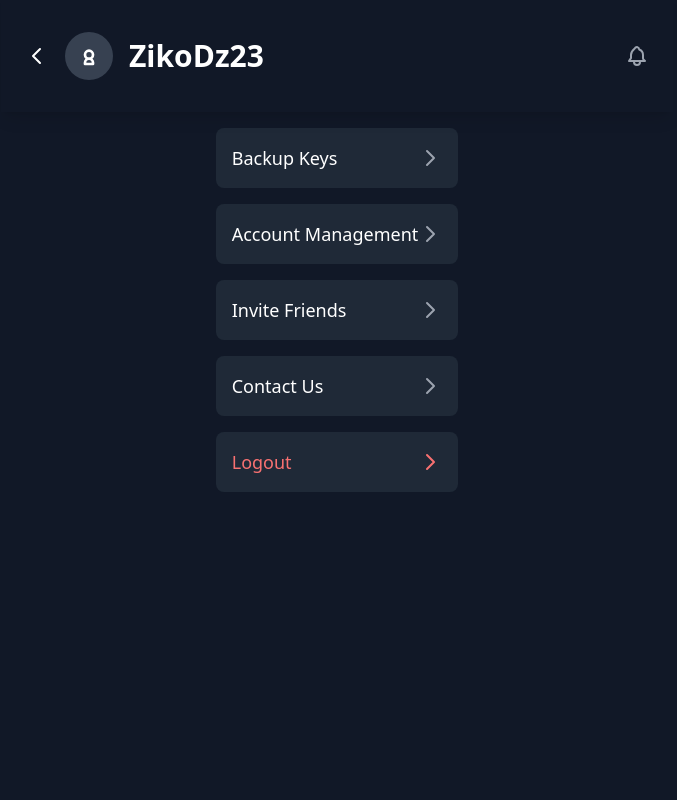
After one commit to ZikoDz23/Investly, a Django app: page /profile/ in a window 1280 px wide. The commit adds this page. Shown: the whole page, without its empty margins (303-980 px from the left). Run offline with Django 5.2, Linux system fonts and the light colour scheme; a user stored in the database is signed in; data comes from the database, SQL or seed files in the repository; both versions use the stored data as it was after the commit; some libraries are stand-ins or nearby versions.

Commit message:
solving main page error

```diff
--- a/authtg/models.py
+++ b/authtg/models.py
@@ -1,6 +1,8 @@
 # models.py
 from django.contrib.auth.models import User
 from django.db import models
+from django.db.models.signals import post_save
+from django.dispatch import receiver
 
 class UserProfile(models.Model):
     user = models.OneToOneField(User, on_delete=models.CASCADE)
@@ -12,9 +14,6 @@ class UserProfile(models.Model):
     def __str__(self):
         return self.user.username
 
-from django.db.models.signals import post_save
-from django.dispatch import receiver
-
 @receiver(post_save, sender=User)
 def create_user_profile(sender, instance, created, **kwargs):
     if created:
--- a/authtg/urls.py
+++ b/authtg/urls.py
@@ -14,4 +14,5 @@ urlpatterns = [
     path('receive/', views.select_network, name='select_network'),
     path('receive/<str:network>/', views.receive_address, name='receive_address'),
     path('asset/<str:name>/', views.asset_detail, name='asset_detail'),
+    path('profile/', views.profile, name='profile')
 ]
--- a/authtg/views.py
+++ b/authtg/views.py
@@ -1,5 +1,3 @@
-# views.py
-
 from django.shortcuts import render, redirect
 from django.http import JsonResponse
 from web3 import Web3
@@ -8,6 +6,17 @@ from tronpy.providers import HTTPProvider
 from tronpy.keys import PrivateKey
 import requests
 from decimal import Decimal
+import qrcode
+from io import BytesIO
+from django.core.files.base import ContentFile
+import base64
+from django.contrib.auth.decorators import login_required
+from django.contrib.auth.models import User
+from django.contrib.auth import authenticate, login, logout
+from django.contrib import messages
+from django.conf import settings
+from .models import UserProfile
+
 
 # Set up Ethereum (ETH) connection
 eth_web3 = Web3(Web3.HTTPProvider('https://mainnet.infura.io/v3/bf28a0864caa4fa7bc364c205bec19b3'))
@@ -73,11 +82,7 @@ def fetch_trc20_balance(address, contract_address):
     balance = contract.functions.balanceOf(address)
     return Decimal(balance) / Decimal(10 ** 6)
 
-from django.shortcuts import render, redirect
-from django.contrib.auth.decorators import login_required
-from django.http import JsonResponse
-from decimal import Decimal
-from .models import UserProfile  # Assuming UserProfile is created as outlined before
+ # Assuming UserProfile is created as outlined before
 
 @login_required
 def import_wallet(request):
@@ -146,12 +151,6 @@ def main_page(request):
     assets = request.session.get('assets', [])
     return render(request, 'main_page.html', {'total_balance_usd': total_balance_usd, 'assets': assets})
 
-# views.py
-
-from django.shortcuts import render, redirect
-from django.contrib.auth.models import User
-from django.contrib.auth import authenticate, login
-from django.contrib import messages
 
 def register(request):
     if request.method == 'POST':
@@ -184,10 +183,6 @@ def register(request):
 
     return render(request, 'register.html')
 
-
-# views.py
-
-from django.contrib.auth import login, logout
 
 def login_view(request):
     if request.method == 'POST':
@@ -263,9 +258,6 @@ def redirect_root(request):
         return redirect('main_page')  # Redirect to main page if logged in
     else:
         return redirect('login')
-
-
-from django.conf import settings
 
 
 
@@ -348,6 +340,35 @@ def send_trc20(private_key, receiver_address, amount, token_address):
     tx_hash = txn.broadcast().txid
     return tx_hash
 
+def update_session_balances(request, eth_account_address, trx_address):
+    # Re-fetch balances for Ethereum and Tron assets
+    eth_balance = fetch_eth_balance(eth_account_address)
+    usdt_eth_balance = fetch_erc20_balance(eth_account_address, '0xdac17f958d2ee523a2206206994597c13d831ec7')
+    trx_balance = fetch_trx_balance(trx_address)
+    usdt_trx_balance = fetch_trc20_balance(trx_address, 'TR7NHqjeKQxGTCi8q8ZY4pL8otSzgjLj6t')
+
+    # Convert balances to USD
+    eth_to_usd = float(Decimal(eth_balance) * get_usd_price("ethereum"))
+    usdt_eth_to_usd = float(Decimal(usdt_eth_balance) * get_usd_price("tether"))
+    trx_to_usd = float(Decimal(trx_balance) * get_usd_price("tron"))
+    usdt_trx_to_usd = float(Decimal(usdt_trx_balance) * get_usd_price("tether"))
+
+    # Calculate total balance in USD
+    total_balance_usd = eth_to_usd + usdt_eth_to_usd + trx_to_usd + usdt_trx_to_usd
+
+    # Update assets data
+    assets = [
+        {"name": "ETH", "balance": float(eth_balance), "usd_value": eth_to_usd},
+        {"name": "USDT_ERC20", "balance": float(usdt_eth_balance), "usd_value": usdt_eth_to_usd},
+        {"name": "TRX", "balance": float(trx_balance), "usd_value": trx_to_usd},
+        {"name": "USDT_TRC20", "balance": float(usdt_trx_balance), "usd_value": usdt_trx_to_usd}
+    ]
+
+    # Store the updated balances and assets in the session
+    request.session['total_balance_usd'] = total_balance_usd
+    request.session['assets'] = assets
+
+
 
 
 @login_required
@@ -366,12 +387,20 @@ def send_asset(request, asset_type):
     trx_balance = fetch_trx_balance(trx_address)
     usdt_trx_balance = fetch_trc20_balance(trx_address, 'TR7NHqjeKQxGTCi8q8ZY4pL8otSzgjLj6t')
 
-    # Available balances
+    # Define fee requirements for each asset type
+    fee_reserve = {
+        "eth": Decimal('0.001'),           # ETH reserve for gas
+        "usdt_erc20": Decimal('0.001'),    # ETH reserve for ERC20 gas
+        "trx": Decimal('1'),               # TRX reserve for TRX transaction fees
+        "usdt_trc20": Decimal('29'),        # TRX reserve for TRC20 transaction fees
+    }
+
+    # Available balances after reserving fees
     balances = {
-        "eth": Decimal(eth_balance),
-        "usdt_erc20": Decimal(usdt_eth_balance),
-        "trx": Decimal(trx_balance),
-        "usdt_trc20": Decimal(usdt_trx_balance),
+        "eth": max(Decimal(eth_balance) - fee_reserve["eth"], Decimal(0)),
+        "usdt_erc20": Decimal(usdt_eth_balance),  # USDT ERC20 relies on ETH balance for gas
+        "trx": max(Decimal(trx_balance) - fee_reserve["trx"], Decimal(0)),
+        "usdt_trc20": max(Decimal(usdt_trx_balance) - fee_reserve["usdt_trc20"], Decimal(0)),
     }
 
     # Validate the asset type
@@ -379,7 +408,7 @@ def send_asset(request, asset_type):
         messages.error(request, "Invalid asset type.")
         return redirect('select_asset')
 
-    # Retrieve the max amount available for the specified asset
+    # Retrieve the max amount available for the specified asset, after reserving for fees
     max_amount = balances[asset_type]
 
     if request.method == 'POST':
@@ -393,7 +422,7 @@ def send_asset(request, asset_type):
             return redirect('send_asset', asset_type=asset_type)
 
         if amount > max_amount:
-            messages.error(request, f"Amount exceeds available balance of {max_amount} {asset_type.upper()}.")
+            messages.error(request, f"Amount exceeds available balance of {max_amount} {asset_type.upper()}, taking transaction fees into account.")
             return redirect('send_asset', asset_type=asset_type)
 
         try:
@@ -411,6 +440,9 @@ def send_asset(request, asset_type):
             else:
                 raise ValueError("Unsupported asset type")
 
+            # Update balances in session after sending the asset
+            update_session_balances(request, eth_account.address, trx_address)
+
             # Success message with transaction details
             messages.success(request, f"Successfully sent {amount} {asset_type.upper()} to {receiver_address}. Transaction ID: {tx_hash}")
             return redirect('main_page')
@@ -426,6 +458,8 @@ def send_asset(request, asset_type):
 
 
 
+
+
 @login_required
 def select_asset(request):
     # Fetch available assets and balances from session (or directly from user profile if preferred)
@@ -437,11 +471,7 @@ def select_network(request):
     return render(request, 'select_network.html')
 
 
-from django.shortcuts import render
-import qrcode
-from io import BytesIO
-from django.core.files.base import ContentFile
-import base64
+
 
 def receive_address(request, network):
     user_profile = request.user.userprofile
@@ -486,3 +516,24 @@ def asset_detail(request, name):
         'balance': asset_info["balance"],
         'usd_value': asset_info["usd_value"],
     })
+
+
+@login_required
+def profile(request):
+    """
+    Renders the profile page for the authenticated user, including wallet and profile information.
+    """
+    # Fetch the authenticated user's profile
+    user_profile, created = UserProfile.objects.get_or_create(user=request.user)
+
+    # Context to pass to the template
+    context = {
+        "username": request.user.username,
+        "wallet_address": user_profile.wallet_address,
+        "eth_address": user_profile.eth_address,
+        "tron_address": user_profile.tron_address,
+        # Additional options for the profile page menu
+
+    }
+
+    return render(request, "profile.html", context)
--- a/invest/settings.py
+++ b/invest/settings.py
@@ -42,6 +42,7 @@ INSTALLED_APPS = [
     'authtg',
     'tailwind',
     'theme',
+    'rest_framework',
 ]
 
 MIDDLEWARE = [
--- /dev/null
+++ b/templates/Profile.html
@@ -0,0 +1,97 @@
+{% load static tailwind_tags %}
+<!DOCTYPE html>
+<html lang="en">
+<head>
+    <meta charset="UTF-8">
+    <meta name="viewport" content="width=device-width, initial-scale=1.0">
+    <title>Profile</title>
+    {% tailwind_css %}
+</head>
+<body class="bg-gray-900 text-white min-h-screen flex flex-col">
+
+    <!-- Header Section with User Info -->
+    <header class="w-full max-w-2xl mx-auto px-6 py-8 flex items-center justify-between fixed top-0 left-0 right-0 bg-gray-900 shadow-lg z-10">
+        <!-- User Info Section -->
+        <div class="flex items-center space-x-4">
+            <button onclick="history.back()" class="text-white hover:text-blue-400 transition duration-200 flex items-center space-x-2">
+                <!-- Left Arrow SVG Icon -->
+                <svg xmlns="http://www.w3.org/2000/svg" class="h-6 w-6" fill="none" viewBox="0 0 24 24" stroke="currentColor">
+                    <path stroke-linecap="round" stroke-linejoin="round" stroke-width="2" d="M15 19l-7-7 7-7" />
+                </svg>
+
+            </button>
+            <div class="w-12 h-12 bg-gray-700 rounded-full flex items-center justify-center">
+                <!-- Placeholder for user profile icon -->
+                <svg xmlns="http://www.w3.org/2000/svg" class="h-8 w-8 text-white" fill="none" viewBox="0 0 24 24" stroke="currentColor">
+                    <path stroke-linecap="round" stroke-linejoin="round" stroke-width="2" d="M12 14c1.656 0 3 1.343 3 3v1H9v-1c0-1.657 1.344-3 3-3zm0-6a3 3 0 100 6 3 3 0 000-6z"/>
+                </svg>
+            </div>
+            <!-- Display Username -->
+            <h1 class="text-3xl font-semibold">{{ request.user.username }}</h1>
+        </div>
+        <!-- Optional Notification Icon -->
+        <div class="text-gray-400 hover:text-blue-500">
+            <svg xmlns="http://www.w3.org/2000/svg" class="h-6 w-6" fill="none" viewBox="0 0 24 24" stroke="currentColor">
+                <path stroke-linecap="round" stroke-linejoin="round" stroke-width="2" d="M15 17h5l-1.405-1.405A2.032 2.032 0 0118 14V11c0-2.486-1.507-4.64-3.688-5.481A3 3 0 0012 3a3 3 0 00-2.312 1.519C7.507 6.36 6 8.514 6 11v3c0 .379-.214.725-.595.895L4 17h5m6 0v1a3 3 0 11-6 0v-1m6 0H9"/>
+            </svg>
+        </div>
+    </header>
+
+    <!-- Main Content -->
+    <main class="flex-grow pt-32 px-6 space-y-6 max-w-2xl mx-auto">
+        <!-- Profile Options List -->
+        <ul class="space-y-4">
+            <!-- Backup Keys Option -->
+            <li>
+                <a href="" class="flex items-center justify-between p-4 bg-gray-800 rounded-lg hover:bg-gray-700 transition duration-150">
+                    <span class="text-lg font-medium">Backup Keys</span>
+                    <svg xmlns="http://www.w3.org/2000/svg" class="h-6 w-6 text-gray-400" fill="none" viewBox="0 0 24 24" stroke="currentColor">
+                        <path stroke-linecap="round" stroke-linejoin="round" stroke-width="2" d="M9 5l7 7-7 7"/>
+                    </svg>
+                </a>
+            </li>
+
+            <!-- Account Management Option -->
+            <li>
+                <a href="" class="flex items-center justify-between p-4 bg-gray-800 rounded-lg hover:bg-gray-700 transition duration-150">
+                    <span class="text-lg font-medium">Account Management</span>
+                    <svg xmlns="http://www.w3.org/2000/svg" class="h-6 w-6 text-gray-400" fill="none" viewBox="0 0 24 24" stroke="currentColor">
+                        <path stroke-linecap="round" stroke-linejoin="round" stroke-width="2" d="M9 5l7 7-7 7"/>
+                    </svg>
+                </a>
+            </li>
+
+            <!-- Invite Friends Option -->
+            <li>
+                <a href="" class="flex items-center justify-between p-4 bg-gray-800 rounded-lg hover:bg-gray-700 transition duration-150">
+                    <span class="text-lg font-medium">Invite Friends</span>
+                    <svg xmlns="http://www.w3.org/2000/svg" class="h-6 w-6 text-gray-400" fill="none" viewBox="0 0 24 24" stroke="currentColor">
+                        <path stroke-linecap="round" stroke-linejoin="round" stroke-width="2" d="M9 5l7 7-7 7"/>
+                    </svg>
+                </a>
+            </li>
+
+            <!-- Contact Us Option -->
+            <li>
+                <a href="" class="flex items-center justify-between p-4 bg-gray-800 rounded-lg hover:bg-gray-700 transition duration-150">
+                    <span class="text-lg font-medium">Contact Us</span>
+                    <svg xmlns="http://www.w3.org/2000/svg" class="h-6 w-6 text-gray-400" fill="none" viewBox="0 0 24 24" stroke="currentColor">
+                        <path stroke-linecap="round" stroke-linejoin="round" stroke-width="2" d="M9 5l7 7-7 7"/>
+                    </svg>
+                </a>
+            </li>
+
+            <!-- Logout Option -->
+            <li>
+                <a href="{% url 'logout' %}" class="flex items-center justify-between p-4 bg-gray-800 rounded-lg hover:bg-gray-700 transition duration-150">
+                    <span class="text-lg font-medium text-red-400">Logout</span>
+                    <svg xmlns="http://www.w3.org/2000/svg" class="h-6 w-6 text-red-400" fill="none" viewBox="0 0 24 24" stroke="currentColor">
+                        <path stroke-linecap="round" stroke-linejoin="round" stroke-width="2" d="M9 5l7 7-7 7"/>
+                    </svg>
+                </a>
+            </li>
+        </ul>
+    </main>
+
+</body>
+</html>
--- a/theme/static/css/dist/styles.css
+++ b/theme/static/css/dist/styles.css
@@ -831,8 +831,16 @@ select {
   left: 0px;
 }
 
+.right-0 {
+  right: 0px;
+}
+
 .top-0 {
   top: 0px;
+}
+
+.z-10 {
+  z-index: 10;
 }
 
 .mx-auto {
@@ -909,12 +925,24 @@ select {
   height: 2.5rem;
 }
 
+.h-12 {
+  height: 3rem;
+}
+
 .h-40 {
   height: 10rem;
 }
 
+.h-5 {
+  height: 1.25rem;
+}
+
 .h-6 {
   height: 1.5rem;
+}
+
+.h-8 {
+  height: 2rem;
 }
 
 .h-screen {
@@ -925,6 +953,10 @@ select {
   min-height: 100vh;
 }
 
+.w-12 {
+  width: 3rem;
+}
+
 .w-32 {
   width: 8rem;
 }
@@ -933,8 +965,16 @@ select {
   width: 10rem;
 }
 
+.w-5 {
+  width: 1.25rem;
+}
+
 .w-6 {
   width: 1.5rem;
+}
+
+.w-8 {
+  width: 2rem;
 }
 
 .w-full {
@@ -1112,9 +1167,9 @@ select {
   padding-right: 1rem;
 }
 
-.py-1 {
-  padding-top: 0.25rem;
-  padding-bottom: 0.25rem;
+.px-6 {
+  padding-left: 1.5rem;
+  padding-right: 1.5rem;
 }
 
 .py-2 {
@@ -1142,8 +1197,16 @@ select {
   padding-bottom: 2rem;
 }
 
-.pt-20 {
-  padding-top: 5rem;
+.pb-6 {
+  padding-bottom: 1.5rem;
+}
+
+.pt-24 {
+  padding-top: 6rem;
+}
+
+.pt-32 {
+  padding-top: 8rem;
 }
 
 .text-center {
@@ -1257,6 +1325,11 @@ select {
   color: rgb(254 226 226 / var(--tw-text-opacity));
 }
 
+.text-red-400 {
+  --tw-text-opacity: 1;
+  color: rgb(248 113 113 / var(--tw-text-opacity));
+}
+
 .text-white {
   --tw-text-opacity: 1;
   color: rgb(255 255 255 / var(--tw-text-opacity));
@@ -1296,6 +1369,10 @@ select {
   transition-duration: 150ms;
 }
 
+.duration-150 {
+  transition-duration: 150ms;
+}
+
 .duration-200 {
   transition-duration: 200ms;
 }
```
Also changed, not shown: other parts of theme/static/css/dist/styles.css (+53 -16 lines), authtg/serializers.py (added, +8 -0 lines), templates/asset_detail.html (+44 -15 lines), templates/login.html (+15 -2 lines), templates/main_page.html (+59 -70 lines), templates/send.html (+29 -14 lines), db.sqlite3.
